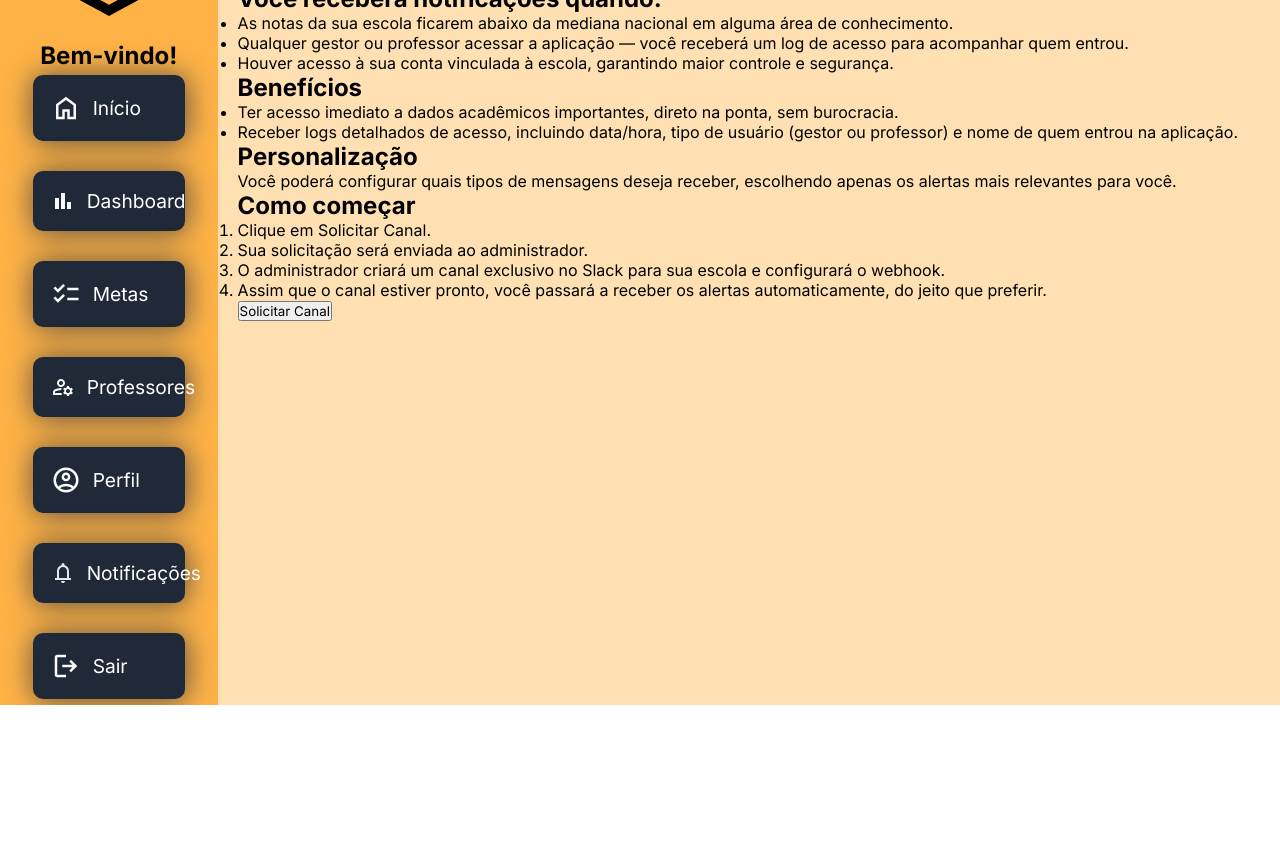
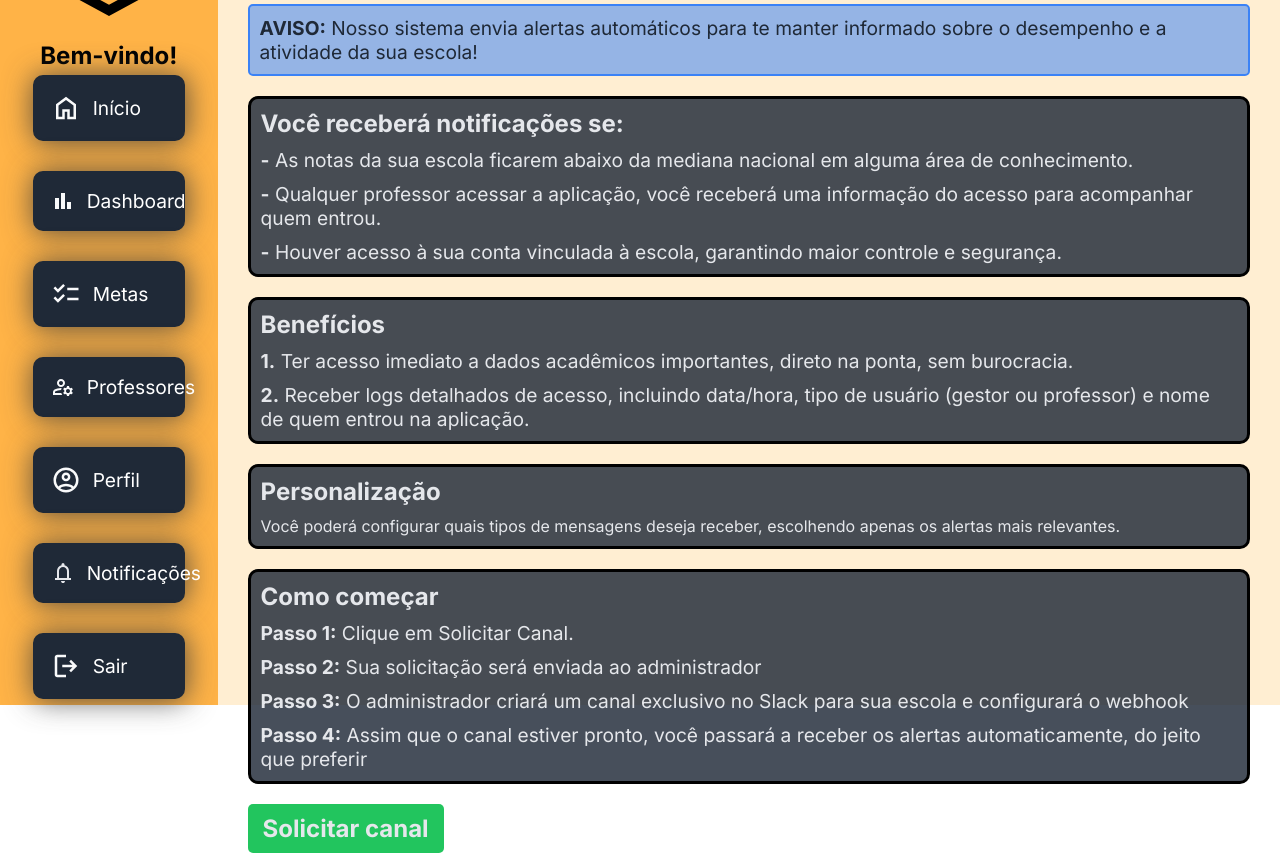
Before and after one commit to Tropa-dos-DELETE-sem-WHERE/aplicacao-web, a website: page public/notificacoes.html in a window 1280 px wide. Shown: the part 95-948 px from the top of the page. Before the commit the page ends 800 px from the top, so only its background shows below. Drawn offline with Linux system fonts and the light colour scheme.

Commit message:
Alterações: feito mudanças na estilização da tela de notificações

```diff
--- a/public/css/notificacoes.css
+++ b/public/css/notificacoes.css
@@ -16,3 +16,73 @@
   --atencao-amarelo: #facc15;
   --info-azul: #3b82f6;
 }
+
+main{
+    display: flex;
+    flex-direction: column;
+    background-color: #ffeed2;
+    padding: 30px;
+    gap: 20px;
+}
+
+.titulo{
+    font-size: 2.5rem;
+}
+
+#aviso{
+    color: var(--cinza-escuro);
+    background-color: #3b83f68a;
+    border: 2px solid var(--info-azul);
+    border-radius: 5px;
+    padding: 10px;
+    width: fit-content;
+    font-size: 1.2rem;
+
+    span{
+        font-weight: bold;
+    }
+}
+
+.container{
+    display: flex;
+    flex-direction: column;
+    color: var(--branco);
+    background-color: #1f2937d1;
+    border: 3px solid #000;
+    border-radius: 10px;
+    padding: 10px;
+    gap: 10px;
+
+    ol{
+        list-style-type: none;
+        display: flex;
+        flex-direction: column;
+        gap: 10px;
+
+        li{
+            font-size: 1.2rem;
+
+            span{
+                font-weight: bold;
+            }
+        }
+    }
+}
+
+.button{
+    button{
+        font-size: 1.5rem;
+        font-weight: bold;
+        color: var(--branco);
+        padding: 10px 15px;
+        background-color: var(--sucesso-verde);
+        border: none;
+        border-radius: 5px;
+        cursor: pointer;
+        transition: .3s;
+    }
+
+    button:hover{
+        transform: scale(1.01);
+    }
+}
--- a/public/notificacoes.html
+++ b/public/notificacoes.html
@@ -5,8 +5,8 @@
     <meta charset="UTF-8">
     <meta name="viewport" content="width=device-width, initial-scale=1.0">
     <title>Editar Perfil</title>
+    <link rel="stylesheet" href="css/logado.css">
     <link rel="stylesheet" href="css/notificacoes.css">
-    <link rel="stylesheet" href="css/logado.css">
 
     <link rel="preconnect" href="https://fonts.googleapis.com">
     <link rel="preconnect" href="https://fonts.gstatic.com" crossorigin>
@@ -35,38 +35,46 @@
     </aside>
     <main>
     <h1 class="titulo">Notificações via Slack</h1>
-    <p>
-        Nosso sistema envia alertas automáticos para manter você informado sobre o desempenho e a atividade da sua escola.
+    <p id="aviso">
+        <span>AVISO:</span> Nosso sistema envia alertas automáticos para te manter informado sobre o desempenho e a atividade da sua escola!
     </p>
 
-    <h2>Você receberá notificações quando:</h2>
-    <ul>
-        <li>As notas da sua escola ficarem abaixo da mediana nacional em alguma área de conhecimento.</li>
-        <li>Qualquer gestor ou professor acessar a aplicação — você receberá um log de acesso para acompanhar quem entrou.</li>
-        <li>Houver acesso à sua conta vinculada à escola, garantindo maior controle e segurança.</li>
-    </ul>
+    <div class="container">
+        <h2>Você receberá notificações se:</h2>
+        <ol>
+            <li><span>-</span> As notas da sua escola ficarem abaixo da mediana nacional em alguma área de conhecimento.</li>
+            <li><span>-</span> Qualquer professor acessar a aplicação, você receberá uma informação do acesso para acompanhar quem entrou.</li>
+            <li><span>-</span> Houver acesso à sua conta vinculada à escola, garantindo maior controle e segurança.</li>
+        </ol>
+    </div>
 
+    <div  class="container">
         <h2>Benefícios</h2>
-    <ul>
-        <li>Ter acesso imediato a dados acadêmicos importantes, direto na ponta, sem burocracia.</li>
-        <li>Receber logs detalhados de acesso, incluindo data/hora, tipo de usuário (gestor ou professor) e nome de quem entrou na aplicação.</li>
-    </ul>
+        <ol>
+            <li><span>1.</span> Ter acesso imediato a dados acadêmicos importantes, direto na ponta, sem burocracia.</li>
+            <li><span>2.</span> Receber logs detalhados de acesso, incluindo data/hora, tipo de usuário (gestor ou professor) e nome de quem entrou na aplicação.</li>
+        </ol>
+    </div>
 
+    <div class="container">
         <h2>Personalização</h2>
         <p>
-        Você poderá configurar quais tipos de mensagens deseja receber, escolhendo apenas os alertas mais relevantes para você.
+            Você poderá configurar quais tipos de mensagens deseja receber, escolhendo apenas os alertas mais relevantes.
         </p>
+    </div>
 
+    <div class="container">
         <h2>Como começar</h2>
         <ol>
-        <li>Clique em Solicitar Canal.</li>
-        <li>Sua solicitação será enviada ao administrador.</li>
-        <li>O administrador criará um canal exclusivo no Slack para sua escola e configurará o webhook.</li>
-        <li>Assim que o canal estiver pronto, você passará a receber os alertas automaticamente, do jeito que preferir.</li>
+            <li><span>Passo 1:</span> Clique em Solicitar Canal.</li>
+            <li><span>Passo 2:</span> Sua solicitação será enviada ao administrador</li>
+            <li><span>Passo 3:</span> O administrador criará um canal exclusivo no Slack para sua escola e configurará o webhook</li>
+            <li><span>Passo 4:</span> Assim que o canal estiver pronto, você passará a receber os alertas automaticamente, do jeito que preferir</li>
         </ol>
+    </div>
 
 <div class="button">
-    <button onclick="solicitar()">Solicitar Canal</button>
+    <button onclick="solicitar()">Solicitar canal</button>
 </div>
 
 </main>
```
Lines whose indentation alone changed are shown as unchanged.
